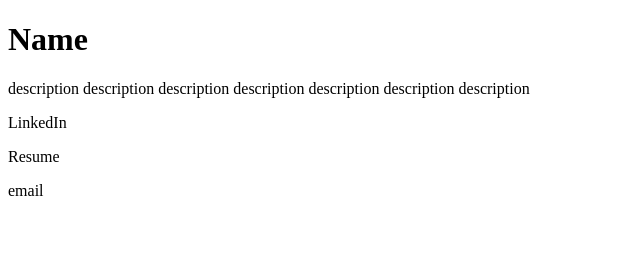
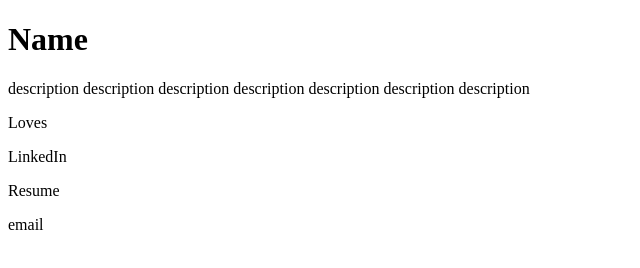
Before and after one commit to Iffycreature/iffycreature.github.io, a plain HTML site: page index.html in a window 1280 px wide. Shown: the full height of the page, 0-640 px from the left. Drawn offline with Linux system fonts and the light colour scheme.

Commit message:
Update index.html

```diff
--- a/index.html
+++ b/index.html
@@ -6,6 +6,7 @@
     <body>
         <h1>Name</h1>
         <p>description description description description description description description</p>
+        <p>Loves </p>
         <p>LinkedIn</p>
         <p>Resume</p>
         <p>email</p>
```
